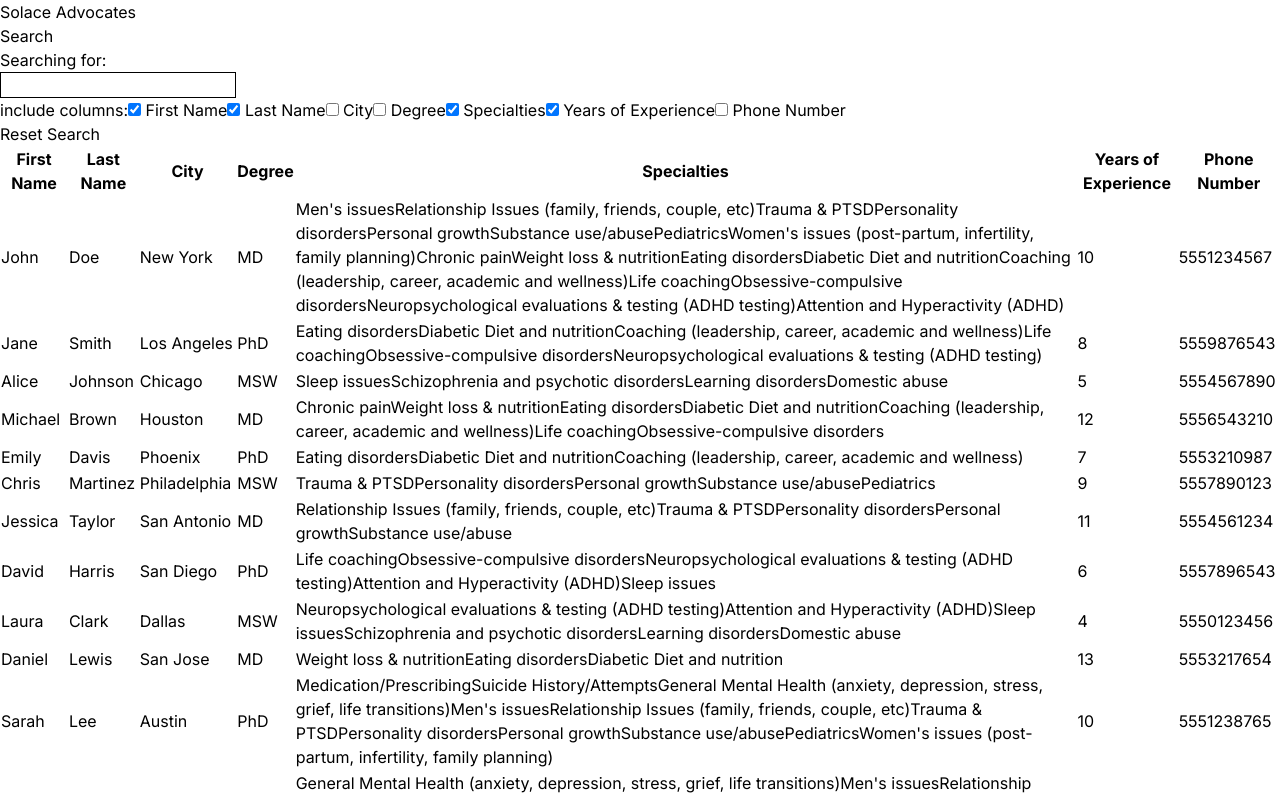
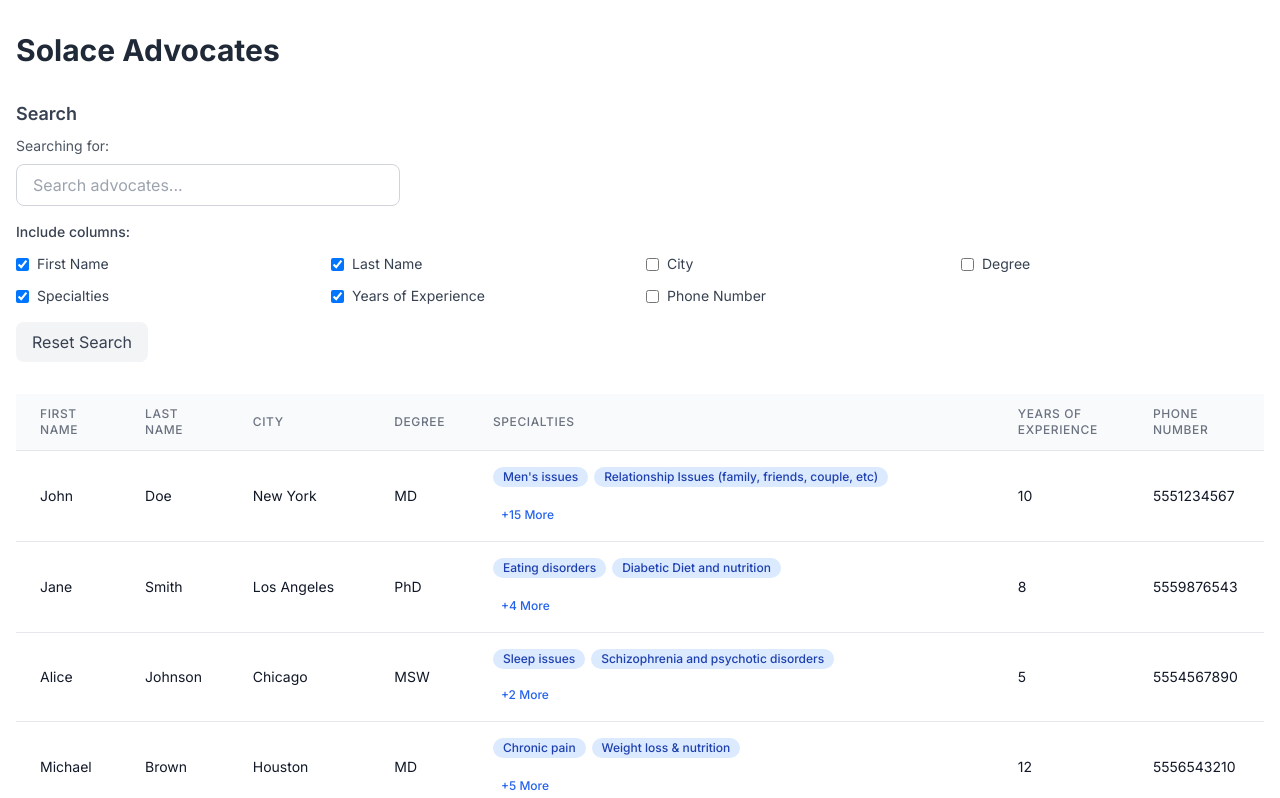
Before and after one commit to jankney2/solace-candidate-assignment-main, a Next.js app: page / in a window 1280 px wide. Shown: the top 798 px of the page. Built offline with nearby package versions, Linux system fonts and the light colour scheme.

Commit message:
styling start

```diff
--- a/src/app/page.tsx
+++ b/src/app/page.tsx
@@ -32,6 +32,7 @@ export default function Home() {
   useEffect(() => {
     fetch("/api/advocates").then((response) => {
       response.json().then((jsonResponse) => {
+        console.log(jsonResponse);
         setAdvocates(jsonResponse.data);
       });
     });
@@ -45,6 +46,15 @@ export default function Home() {
     }
   };
 
+  const formatPhoneNumber = (phoneNumber: string | number) => {
+    const cleaned = String(phoneNumber).replace(/\D/g, "");
+    const match = cleaned.match(/^(\d{3})(\d{3})(\d{4})$/);
+    if (match) {
+      return "(" + match[1] + ") " + match[2] + "-" + match[3];
+    }
+    return phoneNumber;
+  };
+
   const shouldRenderAdvocate = (advocate: Advocate) => {
     return searchBy.some((column) => {
       if (column === "specialties") {
@@ -52,11 +62,15 @@ export default function Home() {
           specialty.name.toLowerCase().includes(searchTerm.toLowerCase())
         );
       }
-      if (column === "yearsOfExperience" || column === "phoneNumber") {
-        return advocate[column as keyof Advocate]
+      if (column === "yearsOfExperience") {
+        return advocate[column]
           .toString()
           .toLowerCase()
           .includes(searchTerm.toLowerCase());
+      }
+      if (column === "phoneNumber") {
+        const formattedPhone = formatPhoneNumber(advocate[column]);
+        return formattedPhone.toLowerCase().includes(searchTerm.toLowerCase());
       }
       const value = advocate[column as keyof Advocate];
       return (
@@ -67,86 +81,137 @@ export default function Home() {
   };
 
   return (
-    <main>
-      <h1>Solace Advocates</h1>
-      <div>
-        <p>Search</p>
-        <p>
-          Searching for: <span id="search-term">{searchTerm}</span>
+    <main className="container mx-auto px-4 py-8 max-w-7xl">
+      <h1 className="text-3xl font-bold mb-8 text-gray-800">
+        Solace Advocates
+      </h1>
+
+      <div className="mb-8 space-y-4">
+        <div className="space-y-2">
+          <p className="text-lg font-semibold text-gray-700">Search</p>
+          <p className="text-sm text-gray-600">
+            Searching for: <span className="font-medium">{searchTerm}</span>
           </p>
           <input
             value={searchTerm}
             onChange={(e) => setSearchTerm(e.target.value)}
-          style={{ border: "1px solid black" }}
+            className="w-full md:w-96 px-4 py-2 border border-gray-300 rounded-lg focus:outline-none focus:ring-2 focus:ring-blue-500"
+            placeholder="Search advocates..."
           />
+        </div>
 
-        <div>
-          include columns:
+        <div className="space-y-3">
+          <p className="text-sm font-medium text-gray-700">Include columns:</p>
+          <div className="grid grid-cols-2 md:grid-cols-4 gap-3">
+            <label className="flex items-center space-x-2">
               <input
                 type="checkbox"
                 onChange={modifySearchColumns}
                 value="firstName"
                 defaultChecked={searchBy.includes("firstName")}
+                className="rounded text-blue-600 focus:ring-blue-500"
               />
-          <label htmlFor="firstName"> First Name</label>
+              <span className="text-sm text-gray-700">First Name</span>
+            </label>
+            <label className="flex items-center space-x-2">
               <input
                 type="checkbox"
                 onChange={modifySearchColumns}
                 value="lastName"
                 defaultChecked={searchBy.includes("lastName")}
+                className="rounded text-blue-600 focus:ring-blue-500"
               />
-          <label htmlFor="lastName"> Last Name</label>
+              <span className="text-sm text-gray-700">Last Name</span>
+            </label>
+            <label className="flex items-center space-x-2">
               <input
                 type="checkbox"
                 onChange={modifySearchColumns}
                 value="city"
                 defaultChecked={searchBy.includes("city")}
+                className="rounded text-blue-600 focus:ring-blue-500"
               />
-          <label htmlFor="city"> City</label>
+              <span className="text-sm text-gray-700">City</span>
+            </label>
+            <label className="flex items-center space-x-2">
               <input
                 type="checkbox"
                 onChange={modifySearchColumns}
                 value="degree"
                 defaultChecked={searchBy.includes("degree")}
+                className="rounded text-blue-600 focus:ring-blue-500"
               />
-          <label htmlFor="degree"> Degree</label>
+              <span className="text-sm text-gray-700">Degree</span>
+            </label>
+            <label className="flex items-center space-x-2">
               <input
                 type="checkbox"
                 onChange={modifySearchColumns}
                 value="specialties"
                 defaultChecked={searchBy.includes("specialties")}
+                className="rounded text-blue-600 focus:ring-blue-500"
               />
-          <label htmlFor="specialties"> Specialties</label>
+              <span className="text-sm text-gray-700">Specialties</span>
+            </label>
+            <label className="flex items-center space-x-2">
               <input
                 type="checkbox"
                 onChange={modifySearchColumns}
                 value="yearsOfExperience"
                 defaultChecked={searchBy.includes("yearsOfExperience")}
+                className="rounded text-blue-600 focus:ring-blue-500"
               />
-          <label htmlFor="yearsOfExperience"> Years of Experience</label>
+              <span className="text-sm text-gray-700">Years of Experience</span>
+            </label>
+            <label className="flex items-center space-x-2">
               <input
                 type="checkbox"
                 onChange={modifySearchColumns}
                 value="phoneNumber"
                 defaultChecked={searchBy.includes("phoneNumber")}
+                className="rounded text-blue-600 focus:ring-blue-500"
               />
-          <label htmlFor="phoneNumber"> Phone Number</label>
+              <span className="text-sm text-gray-700">Phone Number</span>
+            </label>
           </div>
-        <button onClick={() => setSearchTerm("")}>Reset Search</button>
         </div>
-      <table>
-        <thead>
+
+        <button
+          onClick={() => setSearchTerm("")}
+          className="px-4 py-2 bg-gray-100 hover:bg-gray-200 text-gray-700 rounded-lg transition-colors"
+        >
+          Reset Search
+        </button>
+      </div>
+
+      <div className="overflow-x-auto">
+        <table className="min-w-full divide-y divide-gray-200">
+          <thead className="bg-gray-50">
             <tr>
-            <th>First Name</th>
-            <th>Last Name</th>
-            <th>City</th>
-            <th>Degree</th>
-            <th>Specialties</th>
-            <th>Years of Experience</th>
-            <th>Phone Number</th>
+              <th className="px-6 py-3 text-left text-xs font-medium text-gray-500 uppercase tracking-wider">
+                First Name
+              </th>
+              <th className="px-6 py-3 text-left text-xs font-medium text-gray-500 uppercase tracking-wider">
+                Last Name
+              </th>
+              <th className="px-6 py-3 text-left text-xs font-medium text-gray-500 uppercase tracking-wider">
+                City
+              </th>
+              <th className="px-6 py-3 text-left text-xs font-medium text-gray-500 uppercase tracking-wider">
+                Degree
+              </th>
+              <th className="px-6 py-3 text-left text-xs font-medium text-gray-500 uppercase tracking-wider">
+                Specialties
+              </th>
+              <th className="px-6 py-3 text-left text-xs font-medium text-gray-500 uppercase tracking-wider">
+                Years of Experience
+              </th>
+              <th className="px-6 py-3 text-left text-xs font-medium text-gray-500 uppercase tracking-wider">
+                Phone Number
+              </th>
             </tr>
           </thead>
-        <tbody>
+          <tbody className="bg-white divide-y divide-gray-200">
             {advocates.map((advocate: Advocate) => {
               return shouldRenderAdvocate(advocate) ? (
                 <AdvocateRow key={advocate.id} advocate={advocate} />
@@ -154,6 +219,7 @@ export default function Home() {
             })}
           </tbody>
         </table>
+      </div>
     </main>
   );
 }
--- a/src/components/Advocate.tsx
+++ b/src/components/Advocate.tsx
@@ -2,22 +2,80 @@
 
 import { Advocate } from "../types/Advocate";
 import { Specialty } from "../types/Specialty";
+import { useState } from "react";
 
 export default function AdvocateRow({ advocate }: { advocate: Advocate }) {
+  const [isExpanded, setIsExpanded] = useState(false);
+  const MAX_VISIBLE_SPECIALTIES = 2;
+  const hasMoreSpecialties =
+    advocate.specialties.length > MAX_VISIBLE_SPECIALTIES;
+
+  const visibleSpecialties = isExpanded
+    ? advocate.specialties
+    : advocate.specialties.slice(0, MAX_VISIBLE_SPECIALTIES);
+
   return (
-    <tr>
-      <td>{advocate.firstName}</td>
-      <td>{advocate.lastName}</td>
-      <td>{advocate.city}</td>
-      <td>{advocate.degree}</td>
-      <td>
-        {/* these should be comma separated and opt to expand ? and also need an id attached or styled bubbles ?*/}
-        {advocate.specialties.map((s: Specialty) => (
-          <span key={s.id}>{s.name}</span>
-        ))}
+    <tr className="hover:bg-gray-50 transition-all  ease-in-out">
+      <td className="px-6 py-4 whitespace-nowrap text-sm text-gray-900">
+        {advocate.firstName}
       </td>
-      <td>{advocate.yearsOfExperience}</td>
-      <td>{advocate.phoneNumber}</td>
+      <td className="px-6 py-4 whitespace-nowrap text-sm text-gray-900">
+        {advocate.lastName}
+      </td>
+      <td className="px-6 py-4 whitespace-nowrap text-sm text-gray-900 transition-all ">
+        {advocate.city}
+      </td>
+      <td className="px-6 py-4 whitespace-nowrap text-sm text-gray-900 transition-all ">
+        {advocate.degree}
+      </td>
+      <td className="px-6 py-4 text-sm text-gray-900 transition-all ">
+        <div className="flex flex-wrap gap-1.5 items-center">
+          <div
+            className={`
+            flex flex-wrap gap-1.5 items-center overflow-hidden transition-all  ease-in-out
+            ${isExpanded ? "max-h-[500px]" : "max-h-8"}
+          `}
+          >
+            {advocate.specialties.map((s: Specialty, index: number) => (
+              <span
+                key={s.id}
+                className={`
+                  inline-flex items-center px-2.5 py-0.5 rounded-full text-xs font-medium
+                  bg-blue-100 text-blue-800 transition-all  ease-in-out
+                  ${
+                    index >= MAX_VISIBLE_SPECIALTIES && !isExpanded
+                      ? "h-0 opacity-0 p-0 m-0"
+                      : "opacity-100"
+                  }
+                `}
+                style={{
+                  transitionDelay: `${index * 100}ms`,
+                }}
+              >
+                {s.name}
+              </span>
+            ))}
+          </div>
+          {hasMoreSpecialties && (
+            <button
+              onClick={() => setIsExpanded(!isExpanded)}
+              className="inline-flex items-center px-2 py-0.5 text-xs font-medium text-blue-600 hover:text-blue-800 transition-colors "
+            >
+              {isExpanded
+                ? "Show Less"
+                : `+${
+                    advocate.specialties.length - MAX_VISIBLE_SPECIALTIES
+                  } More`}
+            </button>
+          )}
+        </div>
+      </td>
+      <td className="px-6 py-4 whitespace-nowrap text-sm text-gray-900 transition-all ">
+        {advocate.yearsOfExperience}
+      </td>
+      <td className="px-6 py-4 whitespace-nowrap text-sm text-gray-900 transition-all ">
+        {advocate.phoneNumber}
+      </td>
     </tr>
   );
 }
--- /dev/null
+++ b/tailwind.config.js
@@ -0,0 +1,22 @@
+/** @type {import('tailwindcss').Config} */
+module.exports = {
+  content: [
+    "./src/pages/**/*.{js,ts,jsx,tsx,mdx}",
+    "./src/components/**/*.{js,ts,jsx,tsx,mdx}",
+    "./src/app/**/*.{js,ts,jsx,tsx,mdx}",
+  ],
+  theme: {
+    extend: {
+      keyframes: {
+        specialtyFadeIn: {
+          "0%": { opacity: "0", transform: "translateY(-10px)" },
+          "100%": { opacity: "1", transform: "translateY(0)" },
+        },
+      },
+      animation: {
+        specialtyFadeIn: "specialtyFadeIn 0.3s ease-out forwards",
+      },
+    },
+  },
+  plugins: [],
+};
```
Lines whose indentation alone changed are shown as unchanged.
